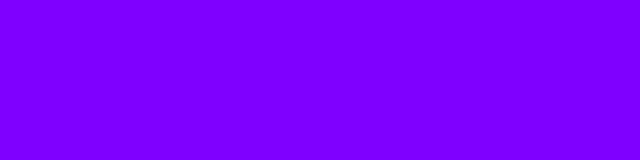
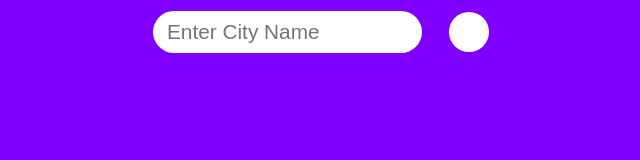
Before and after one commit to MuhammadAsif46/Todo-App, a plain HTML site: page index.html in a window 1280 px wide. Shown: the whole page, without its empty margins (319-959 px from the left). Drawn offline with Linux system fonts and the light colour scheme.

Commit message:
added header in todo app

```diff
--- a/index.html
+++ b/index.html
@@ -1,14 +1,24 @@
 <!DOCTYPE html>
 <html lang="en">
-<head>
-    <meta charset="UTF-8">
-    <meta name="viewport" content="width=device-width, initial-scale=1.0">
-    <link rel="stylesheet" href="style.css">
+  <head>
+    <meta charset="UTF-8" />
+    <meta name="viewport" content="width=device-width, initial-scale=1.0" />
+    <link rel="stylesheet" href="style.css" />
     <title>Todo App</title>
-</head>
-<body>
-    <div>
+  </head>
+  <body>
+    <div class="container">
+      <div class="header">
+        <div class="search">
+          <input type="search" id="cityName" placeholder="Enter City Name" />
+        </div>
+        <div class="search-icon">
+          <i onclick="addTodo()" class="fa fa-search" aria-hidden="true"></i>
+        </div>
+      </div>
+      <div class="hero-section">
 
+      </div>
     </div>
-</body>
+  </body>
 </html>
--- a/style.css
+++ b/style.css
@@ -7,4 +7,38 @@ body{
     background-color: #7F00FF;  /* fallback for old browsers */
     background-color: -webkit-linear-gradient(to right, #E100FF, #7F00FF);  /* Chrome 10-25, Safari 5.1-6 */
     background-color: linear-gradient(to right, #E100FF, #7F00FF); /* W3C, IE 10+/ Edge, Firefox 16+, Chrome 26+, Opera 12+, Safari 7+ */
+    display: flex;
+    justify-content: center;
 }
+
+div.header{
+    display: flex;
+    justify-content: space-between;
+    align-items: center;
+    height: 4rem;
+}
+
+div.search input{
+    border: 0;
+    height: 2.6rem;
+    border-radius: 30px;
+    width: 100%;
+    padding: 0.3rem 0.9rem;
+    font-size: 1.3rem;
+}
+
+div.search{
+    width: 80%;
+}
+
+div.search-icon{
+    background-color: #fff;
+    height: 2.5rem;
+    border-radius: 50%;
+    width: 2.5rem;
+    cursor: pointer;
+}
+
+div.search-icon i{
+    padding: 0.8rem;
+}
```
